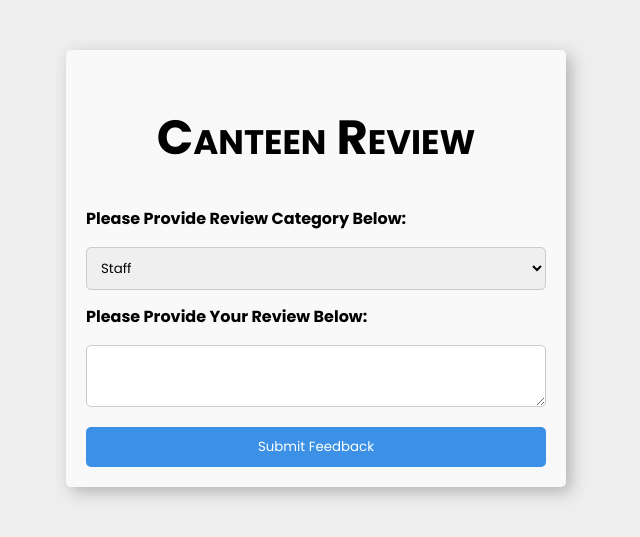
After one commit to Satyaprakash83/Canteen-Management-System, a PHP site: page /review.php in a window 1280 px wide. The commit adds this page. Shown: the top 537 px of the page, without its empty margins (324-964 px from the left). Run offline with PHP 8.4, Linux system fonts and the light colour scheme.

Commit message:
added review part

```diff
--- a/_addFoodphp/add_food.php
+++ b/_addFoodphp/add_food.php
@@ -6,8 +6,7 @@
     $qry= "INSERT into `food_items` values(0,'$addFood')";
 
     if(mysqli_query($connection,$qry)){
-        // echo "<h3> Item Added Successfully</h3>";
-    }
+          }
     else{
         echo mysqli_error($connection);
     }
--- a/_dashboardphp/requestDelete.php
+++ b/_dashboardphp/requestDelete.php
@@ -7,3 +7,4 @@ if (mysqli_query($connection, $qry)) {
 } else {
     echo mysqli_error($connection);
 }
+?>
--- a/_dashboardphp/verify.php
+++ b/_dashboardphp/verify.php
@@ -56,3 +56,4 @@ if ($memberData !== null) {
 
 
 header("location:./requestDelete.php?id=$id");
+?>
--- a/_partials/_connect.php
+++ b/_partials/_connect.php
@@ -1,2 +1,3 @@
 <?php
 $connection = mysqli_connect('localhost', 'root', '', 'canteen_management');
+?>
--- a/_partials/_loginCheck.php
+++ b/_partials/_loginCheck.php
@@ -3,3 +3,4 @@ session_start();
 if(!(isset($_SESSION['user_id']) && isset($_SESSION['user_type']))){
     header('location:login.php');
 }
+?>
--- /dev/null
+++ b/review.css
@@ -0,0 +1,91 @@
+@import url("https://fonts.googleapis.com/css2?family=Lato:wght@400;700&family=Poppins:wght@400;500;600;700&display=swap");
+
+* {
+  box-sizing: border-box;
+  font-family: var(--poppins);
+}
+html,
+body {
+  margin: 0;
+  padding: 0;
+}
+
+
+:root {
+  --poppins: "Poppins", sans-serif;
+  --lato: "Lato", sans-serif;
+
+  --light: #f9f9f9;
+  --blue: #3c91e6;
+  --light-blue: #cfe8ff;
+  --grey: #eee;
+  --dark-grey: #aaaaaa;
+  --dark: #342e37;
+  --red: #db504a;
+  --yellow: #ffce26;
+  --light-yellow: #fff2c6;
+  --orange: #fd7238;
+  --light-orange: #ffe0d3;
+}
+
+
+body {
+    font-family: Arial, sans-serif;
+    background-color: var(--grey);
+    margin: 0;
+    padding: 0;
+}
+
+.container {
+    max-width: 500px;
+    margin: 50px auto;
+    background-color:var(--light);
+    padding: 20px;
+    border-radius: 5px;
+    box-shadow: 5px 5px 1rem hsl(0, 0%, 70%);
+
+}
+
+h1 {
+    text-align: center;
+    font-variant: small-caps;
+    font-size: 3em;
+}
+
+form {
+    margin-top: 20px;
+}
+
+label {
+    display: block;
+    font-weight: bold;
+    margin-bottom: 1em;
+}
+
+input[type="text"],
+textarea, select {
+    width: 100%;
+    padding: 10px;
+    border-radius: 5px;
+    border: 1px solid #ccc;
+    resize: vertical;
+    margin-bottom: 1em;
+}
+
+button[type="submit"] {
+    width: 100%;
+    background-color:var(--blue);
+    color: #fff;
+    border: none;
+    padding: 10px 20px;
+    border-radius: 5px;
+    cursor: pointer;
+    position: relative;
+    transition: transfom 2s ease-out;
+}
+
+button[type="submit"]:hover {
+    background-color: var(--blue);
+    transform: scale(1.02);
+    box-shadow: 5px 5px 1rem hsl(0, 5%, 87%);
+}
--- /dev/null
+++ b/review.php
@@ -0,0 +1,44 @@
+<?php
+ include "./_partials/_connect.php";
+?>
+
+<!DOCTYPE html>
+<html lang="en">
+<head>
+    <meta charset="UTF-8">
+    <meta http-equiv="X-UA-Compatible" content="IE=edge">
+    <meta name="viewport" content="width=device-width, initial-scale=1.0">
+    <title>Review</title>
+    <link rel="stylesheet" href="review.css">
+</head>
+<body>
+    <div class="container">
+        <h1>Canteen Review</h1>
+        <form id="reviewForm" action="review.php" method="post">
+            <label> Please Provide Review Category Below:</label>
+            <select name="category" id="category">
+                <option value="staff" name="category">Staff</option>
+                <option value="food" name="category">Food</option>
+            </select>
+            <label for="feedback">Please Provide Your Review Below:</label>
+            <textarea id="feedback" name="feedback" required></textarea>
+
+            <button type="submit" name="submit">Submit Feedback</button>
+        </form>
+    </div>
+    <?php
+        session_start();
+
+        if(isset($_POST['submit'])){
+            $id=$_SESSION['user_id'];
+            $category = $_POST['category'];
+            $feedback= $_POST['feedback'];
+            $qry = "INSERT into `user_review` values('$id','$category','$feedback')";
+            mysqli_query($connection,$qry);
+
+
+        }
+    ?>
+
+</body>
+</html>
```
Also changed, not shown: index.php (+7 -1 lines).
